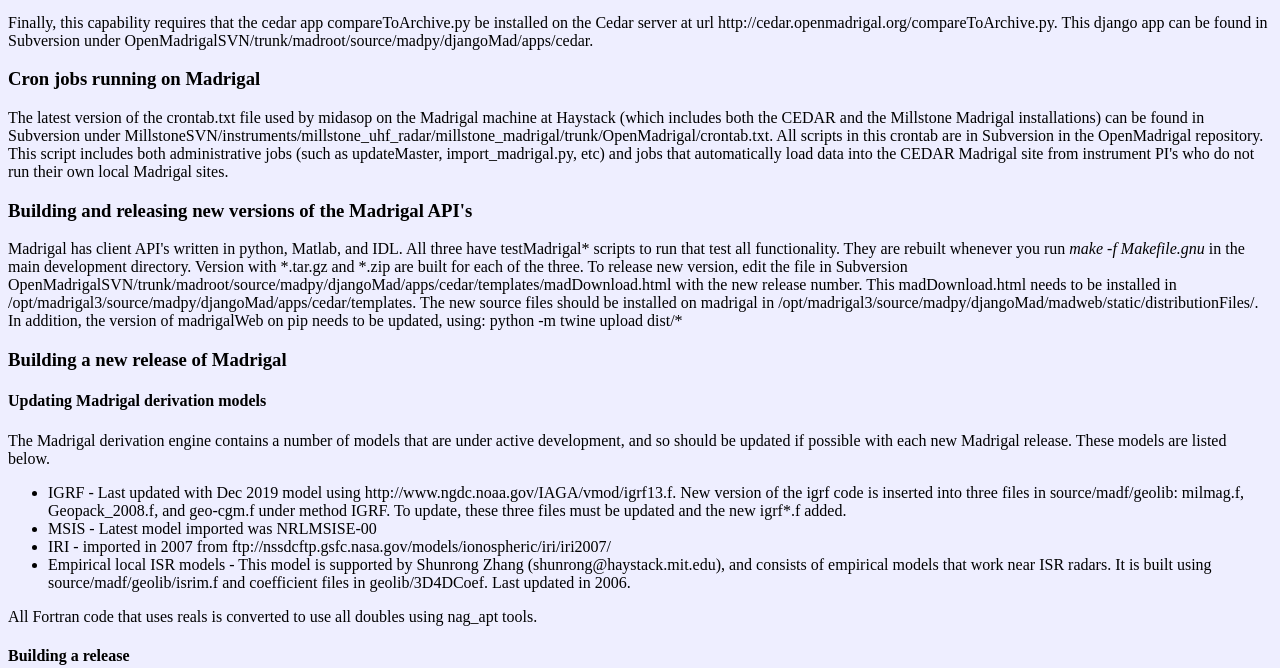
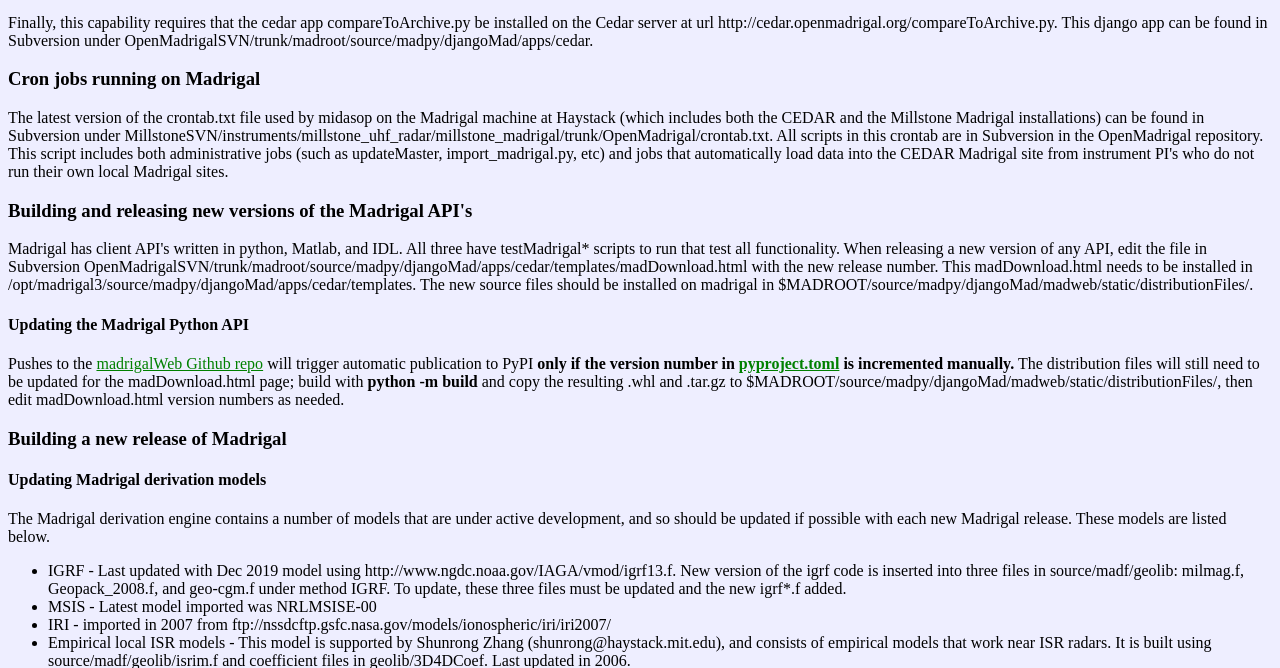
Before and after one commit to kcariglia/openmadrigal_sql, a Django app: template madroot/source/madpy/djangoMad/apps/cedar/templates/admin.html in a window 1280 px wide. Shown: the part 1404-2072 px from the top of the page. Run offline with Django 3.2, Linux system fonts and the light colour scheme; the template is opened without the code that fills it, so the values that code supplies are empty.

Commit message:
new madrigalweb release, updated docs

```diff
--- a/madroot/metadata/instTab.txt
+++ b/madroot/metadata/instTab.txt
@@ -225,6 +225,7 @@
 8300,smt,Sodankyla Magnetometer,67.367,26.633,0.178,Tero Raita,Sodankyla Geophysical Observatory,Tahtelantie 62,,Sodankyla,,FIN-99600,Finland,+358-294-480864,tero.raita@sgo.fi,14
 8301,aio,Aerospace Nightglow Imager 2,-30.25,-70.73,2.53,James H. Hecht,Andes Lidar Observatory,,,La Serena,Coquimbo,,Chile,,James.H.Hecht@aero.org,13
 8302,jra,Jicamarca SCINDA Scintillation Receiver,-11.95,-76.88,0.531,Keith Groves,Jicamarca Radio Observatory,,,Lima,Lima-13,,Peru,(617) 552-8767,keith.groves@bc.edu,20
+8303,sas,South Pole All Sky Imager,-90,0,2.835,Allan Weatherwax,MIT/Haystack Observatory,Route 40,,Westford,MA,01886,USA,617-715-5584,wxwax@mit.edu,13
 8305,sps,South Pole Station Searchcoil Magnetometer,-90,0,2.835,Allan Weatherwax,MIT/Haystack Observatory,Route 40,,Westford,MA,01886,USA,617-715-5584,wxwax@mit.edu,14
 8306,mcs,McMurdo Searchcoil Magnetometer,-77.9,166.7,0.01,Allan Weatherwax,MIT/Haystack Observatory,Route 40,,Westford,MA,01886,USA,617-715-5584,wxwax@mit.edu,14
 8308,rsd,Amateur Radio Signal Report,0.0,0.0,0.0,Nathaniel Frissell,University of Scranton,800 Linden St,,Scranton,PA,18510,USA,570-941-7400,nathaniel.frissell@scranton.edu,4
--- a/madroot/metadata/typeTab.txt
+++ b/madroot/metadata/typeTab.txt
@@ -1182,3 +1182,4 @@
 17578,Amateur Radio Signal Report
 17579,SCINDA GPS scintillation data
 17580,SCINDA GEO scintillation data
+17581,South Pole All Sky Imager
--- a/madroot/source/madpy/djangoMad/apps/cedar/templates/admin.html
+++ b/madroot/source/madpy/djangoMad/apps/cedar/templates/admin.html
@@ -60,10 +60,12 @@
 
 <h3>Building and releasing new versions of the Madrigal API's </h3>
 <p>Madrigal has client API's written in python, Matlab, and IDL. All three have testMadrigal* scripts to run that test all functionality.
-They are rebuilt whenever you run <i>make -f Makefile.gnu</i> in the main development directory. Version with *.tar.gz and *.zip are built for each of the three.
-To release new version, edit the file in Subversion OpenMadrigalSVN/trunk/madroot/source/madpy/djangoMad/apps/cedar/templates/madDownload.html with the new release number.
-This madDownload.html needs to be installed in /opt/madrigal3/source/madpy/djangoMad/apps/cedar/templates.  The new source files should be installed on madrigal in /opt/madrigal3/source/madpy/djangoMad/madweb/static/distributionFiles/.
-In addition, the version of madrigalWeb on pip needs to be updated, using: python -m twine upload dist/*</p>
+When releasing a new version of any API, edit the file in Subversion OpenMadrigalSVN/trunk/madroot/source/madpy/djangoMad/apps/cedar/templates/madDownload.html with the new release number.
+This madDownload.html needs to be installed in /opt/madrigal3/source/madpy/djangoMad/apps/cedar/templates.  The new source files should be installed on madrigal in $MADROOT/source/madpy/djangoMad/madweb/static/distributionFiles/.</p>
+
+<h4>Updating the Madrigal Python API</h4>
+<p>Pushes to the <a href="https://github.com/MITHaystack/madrigalWeb">madrigalWeb Github repo</a> will trigger automatic publication to PyPI <b>only if the version number in <a href="https://github.com/MITHaystack/madrigalWeb/blob/main/pyproject.toml">pyproject.toml</a> is incremented manually.</b>
+The distribution files will still need to be updated for the madDownload.html page; build with <b>python -m build</b> and copy the resulting .whl and .tar.gz to $MADROOT/source/madpy/djangoMad/madweb/static/distributionFiles/, then edit madDownload.html version numbers as needed.</p>
 
 <h3>Building a new release of Madrigal  </h3>
 <h4>Updating Madrigal derivation models</h4>
--- a/madroot/source/madpy/djangoMad/apps/cedar/templates/madDownload.html
+++ b/madroot/source/madpy/djangoMad/apps/cedar/templates/madDownload.html
@@ -28,10 +28,10 @@
 <p align="center"><strong>To use any of these API's, there is usually <u>no need to read any documentation</u>. Just create the command to run using the web page at <em><a href="http://cedar.openmadrigal.org/chooseScript/">http://cedar.openmadrigal.org/chooseScript/</a></em> .</strong></p>
 <p><em>New!</em> - The python, Matlab, and IDL API's now all have a <span class="style1">globalDownload</span> method, which allows you to download any group of Madrigal files with one simple command. Also, they can now download Hdf5, netCDF4, and Ascii files from Madrigal 3 site such as http://cedar.openmadrigal.org.</p>
 <ul>
-   <li><b>Download madrigalWeb python Madrigal API</b> - This 3.3.2 release works with both python 2 and python 3.  It has a new feature that allows users to create a single citation that points to a list of CEDAR Madrigal files.
+   <li><b>Download madrigalWeb python Madrigal API</b> - This 3.3.3 release works with both python 2 and python 3.  It has a new feature that allows users to create a single citation that points to a list of CEDAR Madrigal files.
      <ul>
-      <li><a href="/static/distributionFiles/madrigalWeb-3.3.2.tar.gz">madrigalWeb-3.3.2.tar.gz</a> (last updated Feb. 21, 2025)</li>
-      <li><a href="/static/distributionFiles/madrigalWeb-3.3.2-py3-none-any.whl">madrigalWeb-3.3.2-py3-none-any.whl</a> (last updated Feb. 21, 2025) </li>
+      <li><a href="/static/distributionFiles/madrigalWeb-3.3.3.tar.gz">madrigalWeb-3.3.3.tar.gz</a> (last updated Apr. 10, 2025)</li>
+      <li><a href="/static/distributionFiles/madrigalWeb-3.3.3-py3-none-any.whl">madrigalWeb-3.3.3-py3-none-any.whl</a> (last updated Apr. 10, 2025) </li>
       <li>Can also be installed via pip: <em>pip install madrigalWeb</em></li>
       <li>Documentation -  <a href="http://cedar.openmadrigal.org/docs/name/rt_python.html" target="_self">Scripts</a>, <a href="http://cedar.openmadrigal.org/docs/name/rt_python.html" target="_self">Tutorial</a>, <a href="http://cedar.openmadrigal.org/docs/name/rr_python.html" target="_self">Reference</a></li>
      </ul>
```
